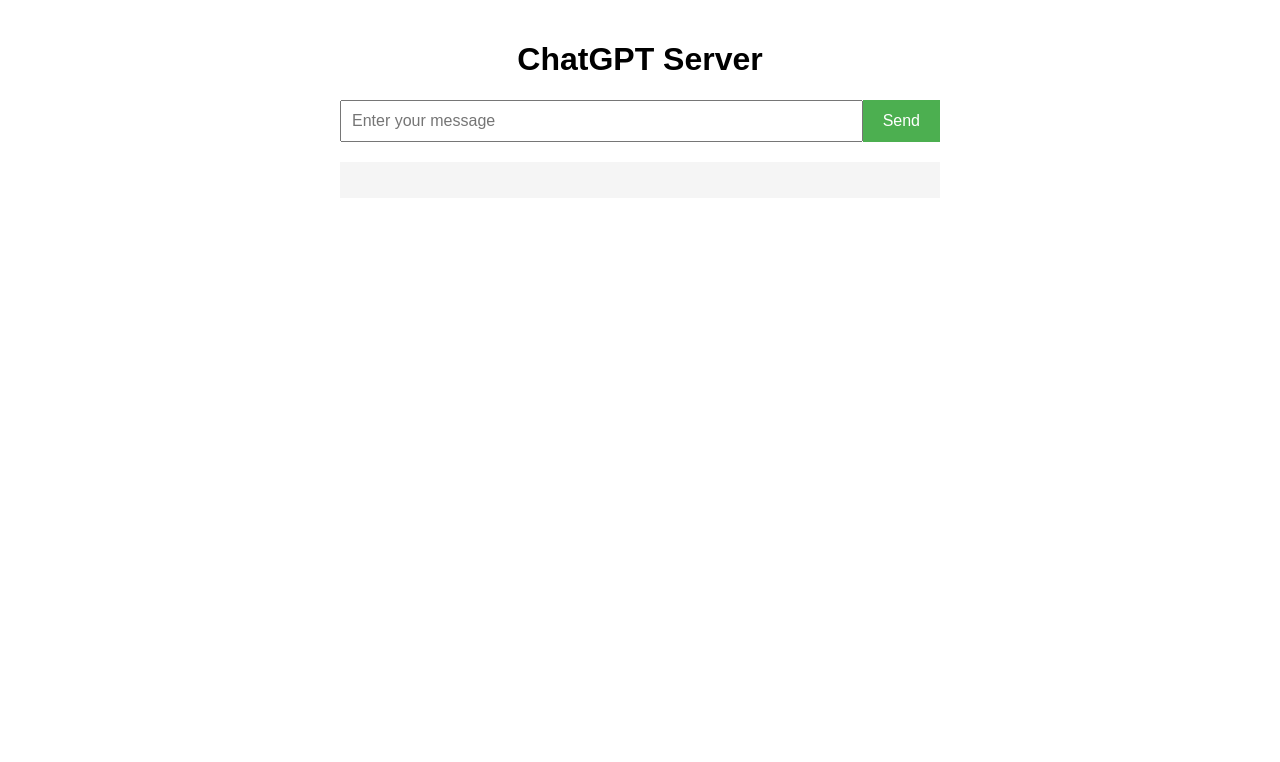
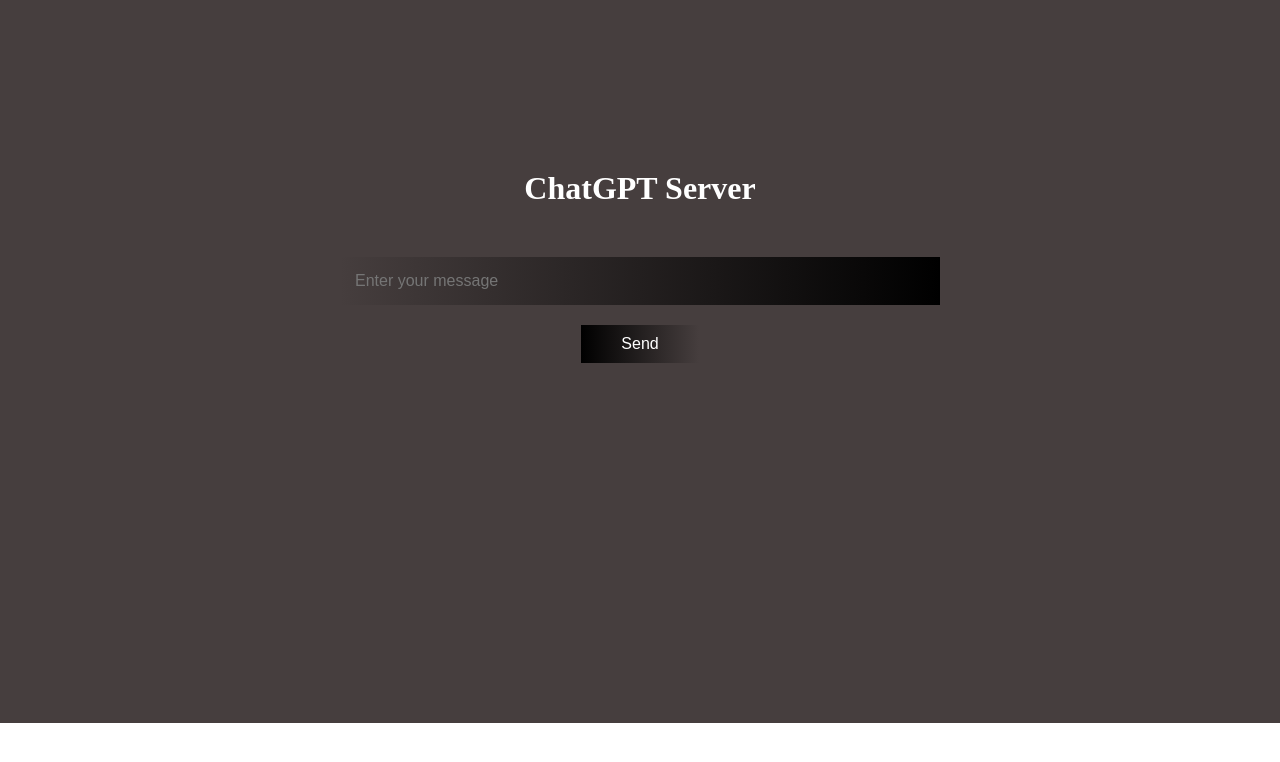
Before and after one commit to lazmil/chatGPT, a website: page public/index.html in a window 1280 px wide. Drawn offline with Linux system fonts and the light colour scheme.

Commit message:
finished task two

```diff
--- a/public/index.html
+++ b/public/index.html
@@ -1,21 +1,31 @@
 <!DOCTYPE html>
 <html>
+
 <head>
   <title>ChatGPT Server</title>
   <link rel="stylesheet" href="style.css">
   <script async src="script.js"></script>
 
 </head>
+
 <body>
   <div class="container">
-    <h1>ChatGPT Server</h1>
     <div class="form-container">
-      <input type="text" id="messageInput" placeholder="Enter your message">
-      <button onclick="sendMessage()">Send</button>
-    </div>
-    <div class="response-container">
-      <p id="responseText"></p>
+      <!-- Heading -->
+      <h1 class="h1">ChatGPT Server</h1>
+
+      <!-- Input field -->
+      <input class="input" type="text" id="messageInput" placeholder="Enter your message">
+
+      <!-- Send button -->
+      <button class="button" onclick="sendMessage()">Send</button>
+
+      <!-- Response container -->
+      <div class="response-container">
+        <p class="p" id="responseText"></p>
+      </div>
     </div>
   </div>
 </body>
+
 </html>
--- a/public/script.js
+++ b/public/script.js
@@ -1,9 +1,14 @@
 async function sendMessage() {
+  // Get references to the input and response elements
   const messageInput = document.getElementById('messageInput');
   const responseText = document.getElementById('responseText');
 
+  // Send a request to the '/chat' endpoint with the user's message as a query parameter
   const response = await fetch(`/chat?message=${encodeURIComponent(messageInput.value)}`);
+
+  // Extract the reply from the response
   const reply = await response.text();
 
+  // Display the reply in the response container
   responseText.textContent = reply;
 }
--- a/public/style.css
+++ b/public/style.css
@@ -1,39 +1,56 @@
-body {
-  font-family: Arial, sans-serif;
+* {
   margin: 0;
-  padding: 20px;
-}
-
-h1 {
-  text-align: center;
+  padding: 0;
+  box-sizing: border-box;
 }
 
 .container {
-  max-width: 600px;
+  max-width: 1600px;
+  width: 100%;
   margin: 0 auto;
 }
 
 .form-container {
-  display: flex;
+  width: 100%;
+  padding: 170px 0 320px 0;
+  background-color: #463e3e;
+  text-align: center;
 }
 
-.form-container input {
-  flex: 1;
-  padding: 10px;
-  font-size: 16px;
+.h1 {
+  text-align: center;
+  color: white;
 }
 
-.form-container button {
-  padding: 10px 20px;
+.input {
+  width: 600px;
+  display: block;
+  margin: 50px auto 20px auto;
+  padding: 15px;
   font-size: 16px;
-  background-color: #4caf50;
+  background: linear-gradient(to right, #463e3e, #000000);
+  color: white;
+  border: none;
+}
+
+.button {
+  padding: 10px 40px;
+  font-size: 16px;
+  background: linear-gradient(to right, #000000, #463e3e);
   color: white;
   border: none;
   cursor: pointer;
 }
 
 .response-container {
-  margin-top: 20px;
   padding: 10px;
-  background-color: #f5f5f5;
+  background-color: transparent;
 }
+
+.p {
+  width: 600px;
+  margin: 20px auto;
+  color: white;
+  font-size: 20px;
+  text-shadow: #655d5d 1px 0 10px;
+}
```
Also changed, not shown: input.txt (deleted, +0 -7 lines), package.json (line endings or trailing spaces), server.js (line endings or trailing spaces), 1 other file.
